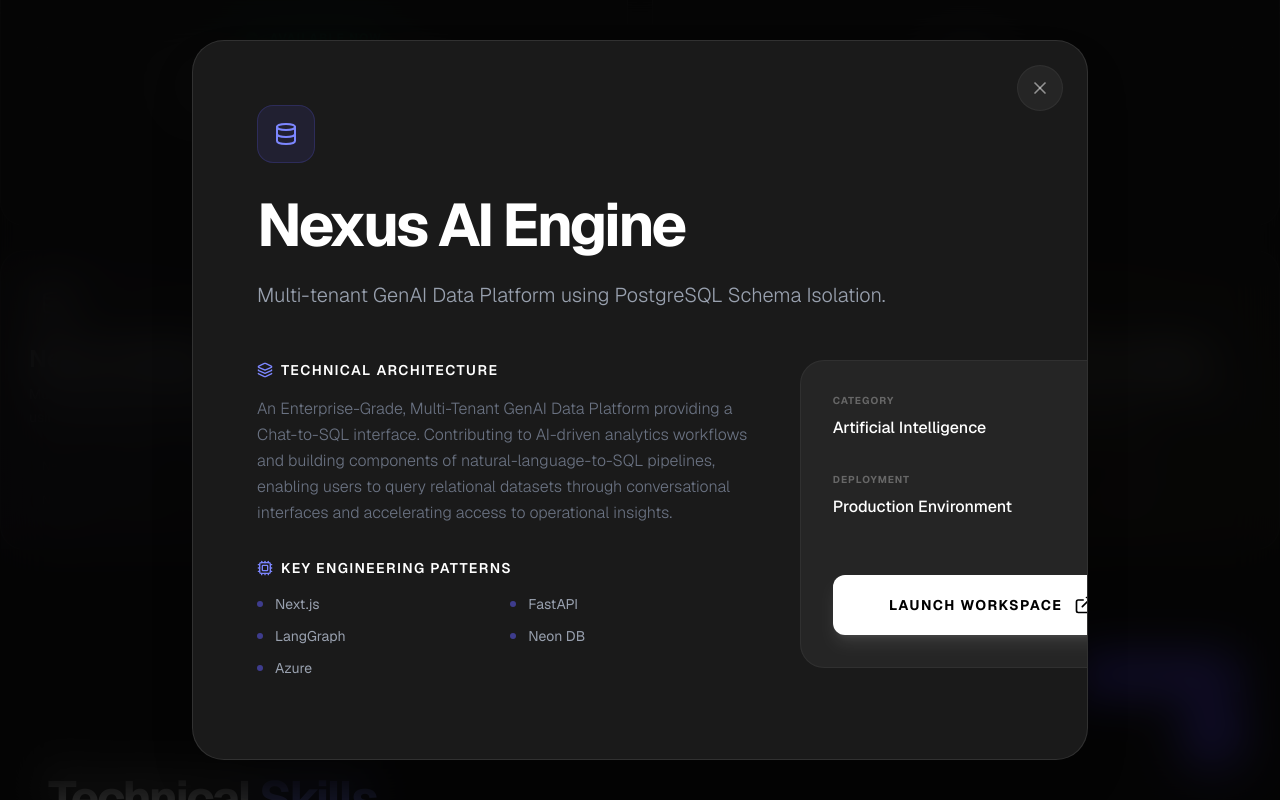
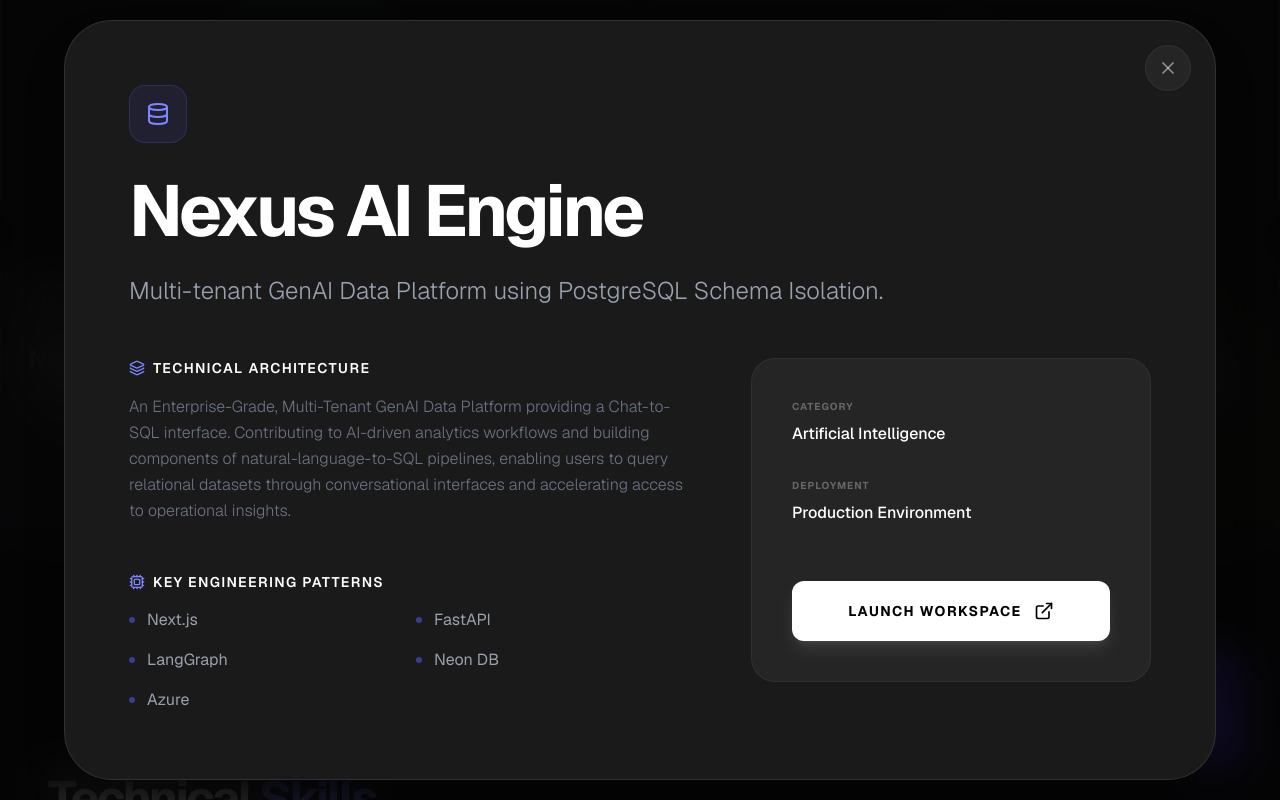
Before and after one commit to koushik1359/koushik-portfolio, a Next.js app: page / in a window 1280 px wide. Both pictures are taken after a click on the element 151 px from the left and 1601 px from the top of the page. Shown: the part 1201-2001 px from the top of the page. Built offline with nearby package versions, Linux system fonts and the light colour scheme.

Commit message:
UI: Increase ProjectModal size to eliminate scrolling (Little Big Screen)

```diff
--- a/src/components/ui/ProjectModal.tsx
+++ b/src/components/ui/ProjectModal.tsx
@@ -52,7 +52,7 @@ export const ProjectModal = ({ isOpen, onClose, project }: ProjectModalProps) =>
             animate={{ opacity: 1, scale: 1, y: 0 }}
             exit={{ opacity: 0, scale: 0.9, y: 20 }}
             transition={{ type: "spring", stiffness: 300, damping: 30 }}
-            className="relative w-full max-w-4xl max-h-[90vh] bg-[#1a1a1a] border border-white/10 rounded-[2rem] overflow-hidden flex flex-col shadow-2xl"
+            className="relative w-[95vw] md:w-[90vw] max-w-6xl max-h-[95vh] bg-[#1a1a1a] border border-white/10 rounded-[2rem] md:rounded-[3rem] overflow-hidden flex flex-col shadow-2xl"
           >
             {/* Header / Close Button */}
             <div className="absolute top-6 right-6 z-10">
@@ -65,7 +65,7 @@ export const ProjectModal = ({ isOpen, onClose, project }: ProjectModalProps) =>
             </div>
 
             <div className="flex-1 overflow-y-auto custom-scrollbar">
-              <div className="p-8 md:p-12 lg:p-16">
+              <div className="p-8 md:p-12 lg:p-16 flex flex-col min-h-full justify-center">
                 {/* Icon & Badge */}
                 <div className="flex items-center gap-4 mb-8">
                   <div className="p-4 bg-indigo-500/10 rounded-2xl text-indigo-400 border border-indigo-500/20">
@@ -79,16 +79,16 @@ export const ProjectModal = ({ isOpen, onClose, project }: ProjectModalProps) =>
                 </div>
 
                 {/* Title & Short Description */}
-                <h2 className="text-4xl md:text-6xl font-bold text-white tracking-tighter mb-6">
+                <h2 className="text-4xl md:text-5xl lg:text-7xl font-bold text-white tracking-tighter mb-6">
                   {project.title}
                 </h2>
-                <p className="text-gray-400 text-lg md:text-xl font-light leading-relaxed mb-12">
+                <p className="text-gray-400 text-lg md:text-xl lg:text-2xl font-light leading-relaxed mb-12 max-w-3xl">
                   {project.description}
                 </p>
 
                 {/* Grid Content */}
-                <div className="grid grid-cols-1 md:grid-cols-3 gap-12 mb-12">
-                  <div className="md:col-span-2 space-y-8">
+                <div className="flex flex-col lg:flex-row gap-12 lg:gap-16 mb-6">
+                  <div className="flex-1 space-y-10 lg:space-y-12">
                     <section>
                       <h4 className="text-white font-semibold flex items-center gap-2 mb-4 text-sm tracking-widest uppercase">
                         <Layers className="w-4 h-4 text-indigo-400" />
@@ -104,9 +104,9 @@ export const ProjectModal = ({ isOpen, onClose, project }: ProjectModalProps) =>
                         <Cpu className="w-4 h-4 text-indigo-400" />
                         Key Engineering Patterns
                       </h4>
-                      <ul className="grid grid-cols-1 sm:grid-cols-2 gap-3">
+                      <ul className="grid grid-cols-1 sm:grid-cols-2 gap-4">
                         {project.technologies.map((tech) => (
-                          <li key={tech} className="flex items-center gap-3 text-gray-400 text-sm">
+                          <li key={tech} className="flex items-center gap-3 text-gray-400 text-sm md:text-base">
                             <div className="w-1.5 h-1.5 rounded-full bg-indigo-500/50" />
                             {tech}
                           </li>
@@ -116,14 +116,14 @@ export const ProjectModal = ({ isOpen, onClose, project }: ProjectModalProps) =>
                   </div>
 
                   {/* Sidebar Info */}
-                  <div className="space-y-8 bg-white/5 p-8 rounded-[1.5rem] border border-white/5 h-fit w-full md:w-80 lg:w-96 shrink-0">
+                  <div className="space-y-8 bg-white/5 p-8 md:p-10 rounded-[1.5rem] border border-white/5 h-fit w-full lg:w-[400px] shrink-0">
                      <div>
                         <span className="text-[10px] font-bold text-white/30 uppercase tracking-widest block mb-2">Category</span>
-                        <span className="text-white font-medium">Artificial Intelligence</span>
+                        <span className="text-white font-medium text-base">Artificial Intelligence</span>
                      </div>
                      <div>
                         <span className="text-[10px] font-bold text-white/30 uppercase tracking-widest block mb-2">Deployment</span>
-                        <span className="text-white font-medium">Production Environment</span>
+                        <span className="text-white font-medium text-base">Production Environment</span>
                      </div>
                      <div className="pt-6">
                         <a
```
